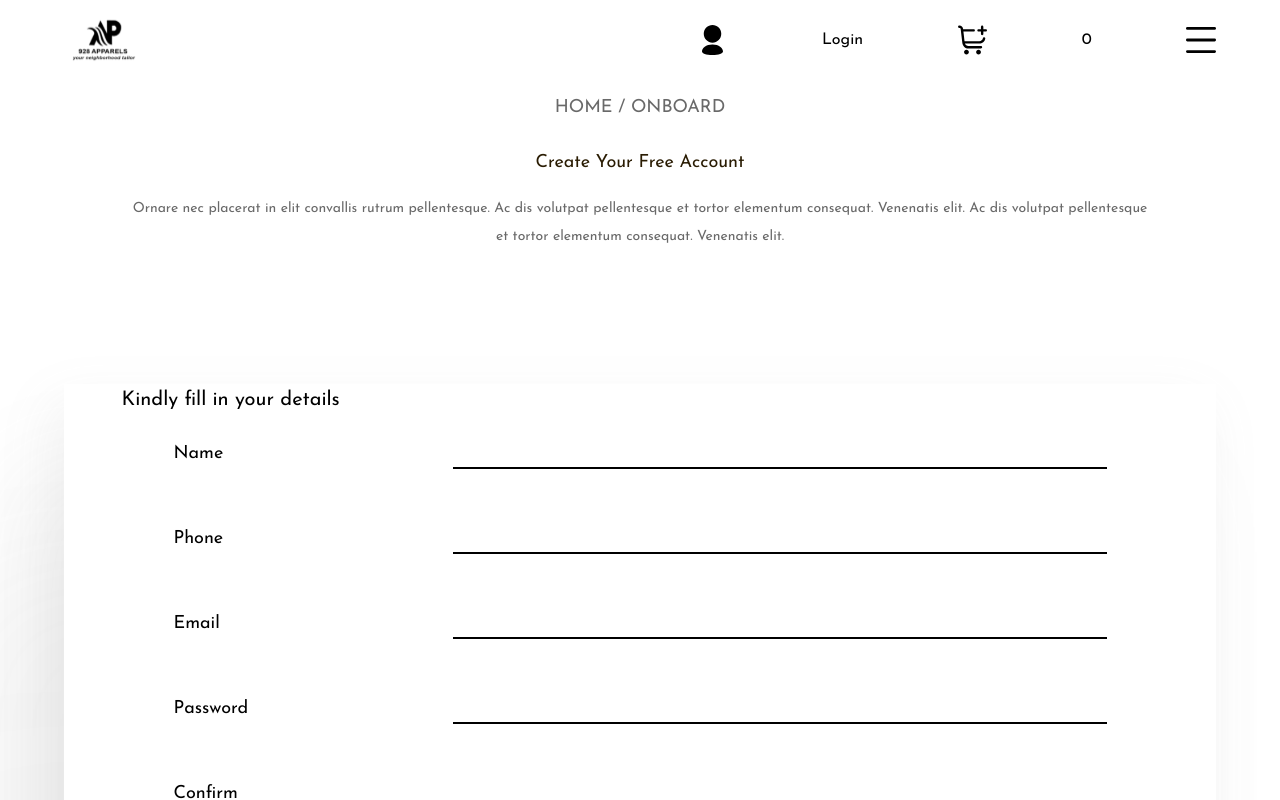
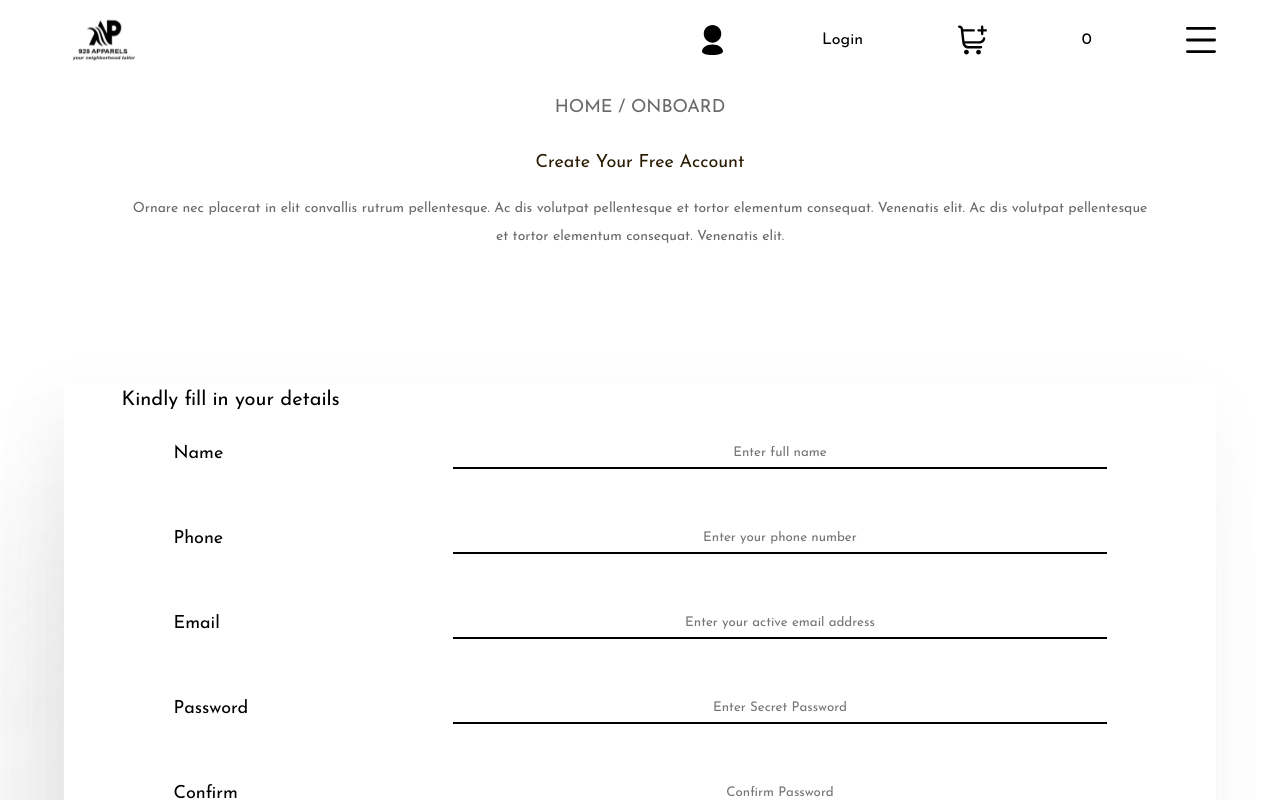
Before and after one commit to Sammysoft/web-front, a React (Create React App) app: page /signup in a window 1280 px wide. Shown: the top 800 px of the page. Built offline with nearby package versions, Linux system fonts and the light colour scheme; the HTML template or start-up script is replaced by a standard one; a web font is replaced by a local one.

Commit message:
added endpoint for authentication

```diff
--- a/package.json
+++ b/package.json
@@ -6,9 +6,11 @@
     "@testing-library/jest-dom": "^5.17.0",
     "@testing-library/react": "^13.4.0",
     "@testing-library/user-event": "^13.5.0",
+    "axios": "^1.7.3",
     "prop-types": "^15.8.1",
     "react": "^18.3.1",
     "react-dom": "^18.3.1",
+    "react-hot-toast": "^2.4.1",
     "react-router": "^6.23.1",
     "react-router-dom": "^6.23.1",
     "react-scripts": "5.0.1",
--- a/src/App.js
+++ b/src/App.js
@@ -10,10 +10,12 @@ import LoginPage from "./pages/LoginPage";
 import SignupPage from "./pages/SignupPage";
 import CheckoutPage from "./pages/CheckoutPage";
 import AdminDashboard from "./pages/AdminPages";
+import { Toaster } from "react-hot-toast";
 
 function App() {
   return (
     <>
+      <Toaster />
       <Routes>
         <Route path="/" exact element={<HomePage />} />
         <Route path="/product" exact element={<ProductsPage />} />
--- /dev/null
+++ b/src/Services/AuthDataService.jsx
@@ -0,0 +1,16 @@
+/* eslint-disable */
+
+import { apiCall, tokenApiCall } from "../utils/Api";
+
+
+class AuthService {
+    async login(payload){
+        return apiCall.post('/auth', payload)
+    }
+
+    async onboard(payload){
+        return apiCall.post('/onboard', payload)
+    }
+}
+
+export default new AuthService();
--- a/src/components/Admin/AddProduct.jsx
+++ b/src/components/Admin/AddProduct.jsx
@@ -386,10 +386,11 @@ const ProductForm = () => {
   );
 };
 
-const TextField = styled.div`
+const TextField = styled.input`
   width: 70%;
   height: 100%;
   border-bottom: 1px solid #000000;
+  font-size: 18px;
   display: flex;
   flex-direction: row;
   align-items: center;
@@ -399,6 +400,7 @@ const TextField = styled.div`
   outline: none; /* Removes the default outline on focus */
   padding: 8px 0; /* Adjust padding as needed */
   font-family: ${Fonts.PRIMARY};
+  background: transparent;
 
   &:focus {
     border-bottom: 2px solid #000; /* Adds a visible bottom border on focus */
@@ -408,10 +410,9 @@ const TextField = styled.div`
     border-bottom: 2px solid #000; /* Ensures the bottom border remains on active state */
   }
 
-  // @media (max-width: 1400px) {
-  //   width: 65%;
-  //   height: 60%;
-  // }
+  @media (max-width: 1400px) {
+    font-size: 14px;
+  }
 `;
 
 const SelectWrap = styled.div`
--- a/src/components/Admin/Orders.jsx
+++ b/src/components/Admin/Orders.jsx
@@ -8,13 +8,18 @@ import {
   VerticalFlexedWrapper,
 } from "../Elements";
 import ArrowDown from "../../assets/Icons/svg/arrow_down.svg";
-import prodImage from "../../assets/Images/prod3.svg";
 import { Text } from "../Home/Blogs";
 import { Fonts } from "../../assets/Res/fonts";
 
 const Wrapper = styled.div`
   width: 80%;
   padding: 5%;
+
+  @media (max-width: 1400px) {
+    width: 90%;
+    margin: 5%;
+    padding: 0%;
+  }
 `;
 
 const Orders = ({ prod }) => {
@@ -23,9 +28,12 @@ const Orders = ({ prod }) => {
       <Wrapper>
         <HorizontalFlexedWrapper
           width={"70%"}
+          smallWidth={"100%"}
           elements={
             <>
-              <Text align={"left"}>1. Omotayo Olubunmi (3)</Text>
+              <Text align={"left"} fontSmall={"14px"}>
+                1. Omotayo Olubunmi (3)
+              </Text>
               <ImageWrapper image={ArrowDown} width={"20px"} height={"20px"} />
             </>
           }
@@ -33,6 +41,7 @@ const Orders = ({ prod }) => {
         <HorizontalFlexedWrapper
           width={"80%"}
           margin={"0% 10% 0% 0%"}
+          smallWidth={"100%"}
           elements={
             <>
               {/* <ProductWrapping background={prod.image}></ProductWrapping> */}
@@ -42,10 +51,16 @@ const Orders = ({ prod }) => {
                 height={"100%"}
                 elements={
                   <>
+                    <VerticalFlexedWrapper
+                      height={"40%"}
+                      elements={
+                        <>
                           <Text
                             weight={"800"}
                             size={"22px"}
                             align={"left"}
+                            fontSmall={"14px"}
+                            smallLine={"20px"}
                             style={{ padding: "5px" }}
                           >
                             {prod.name}
@@ -54,23 +69,47 @@ const Orders = ({ prod }) => {
                             weight={"800"}
                             size={"22px"}
                             align={"left"}
+                            fontSmall={"14px"}
+                            smallLine={"20px"}
                             style={{ padding: "5px" }}
                           >
                             {prod.price}
                           </Text>
-
-                    <Text style={{ padding: "5px" }} align={"left"}>
+                          <Text
+                            style={{ padding: "5px" }}
+                            align={"left"}
+                            fontSmall={"14px"}
+                            smallLine={"20px"}
+                          >
                             Colour: Brown
                           </Text>
-                    <Text style={{ padding: "5px" }} align={"left"}>
+                          <Text
+                            style={{ padding: "5px" }}
+                            align={"left"}
+                            fontSmall={"14px"}
+                            smallLine={"20px"}
+                          >
                             Thigh: 20
                           </Text>
-                    <Text style={{ padding: "5px" }} align={"left"}>
+                          <Text
+                            style={{ padding: "5px" }}
+                            align={"left"}
+                            fontSmall={"14px"}
+                            smallLine={"20px"}
+                          >
                             Waist: 34
                           </Text>
-                    <Text style={{ padding: "5px" }} align={"left"}>
+                          <Text
+                            style={{ padding: "5px" }}
+                            align={"left"}
+                            fontSmall={"14px"}
+                            smallLine={"20px"}
+                          >
                             Length: 49
                           </Text>
+                        </>
+                      }
+                    />
                     <HorizontalFlexedWrapper
                       align={"flex-start"}
                       width={"100%"}
@@ -88,6 +127,7 @@ const Orders = ({ prod }) => {
                                     height={"50%"}
                                     align={"left"}
                                     smallWidth={"10%"}
+                                    fontSmall={"14px"}
                                   >
                                     Status
                                   </Text>
@@ -116,7 +156,7 @@ const Orders = ({ prod }) => {
                       }
                     />
 
-                    <Text align={"left"} color={"#FD9017"}>
+                    <Text align={"left"} color={"#FD9017"} fontSmall={"14px"}>
                       {"View delivery details >>>"}
                     </Text>
                   </>
@@ -151,7 +191,7 @@ const ProductWrapping = styled.div`
 `;
 
 const TextField = styled.input`
-  width: 80%;
+  width: 70%;
   height: 100%;
   border-bottom: 1px solid #000000;
   display: flex;
@@ -164,6 +204,7 @@ const TextField = styled.input`
   padding: 8px 0; /* Adjust padding as needed */
   font-family: ${Fonts.PRIMARY};
   text-align: center;
+  background: transparent;
 
   &:focus {
     border-bottom: 2px solid #000; /* Adds a visible bottom border on focus */
--- a/src/components/Auth/Form.jsx
+++ b/src/components/Auth/Form.jsx
@@ -1,3 +1,5 @@
+/* eslint-disable */
+
 import React from "react";
 import styled from "styled-components";
 import {
@@ -10,6 +12,8 @@ import { Text } from "../Home/Blogs";
 import FormImg from "../../assets/Images/signup_form.svg";
 import { useNavigate } from "react-router";
 import { Fonts } from "../../assets/Res/fonts";
+import AuthDataService from "../../Services/AuthDataService";
+import toast, { Toaster } from "react-hot-toast";
 
 const Wrapper = styled.div`
   height: 60vh;
@@ -31,8 +35,28 @@ const Wrapper = styled.div`
 
 export const LoginForm = () => {
   const navigate = useNavigate();
+  const [email, setEmail] = React.useState();
+  const [password, setPassword] = React.useState();
+
+  const handleLogin = async () => {
+    const payload = {
+      email,
+      password,
+    };
+
+    try {
+      const response = await AuthDataService.login(payload);
+      if (response) console.log(response);
+      toast.success("Login successful");
+    } catch (error) {
+      toast.error(error.response.data.message);
+      console.log(error.response);
+    }
+  };
+
   return (
     <>
+      <Toaster />
       <Wrapper>
         <HorizontalFlexedWrapper
           invert={true}
@@ -76,7 +100,13 @@ export const LoginForm = () => {
                                         >
                                           Email
                                         </Text>
-                                        <TextField />
+                                        <TextField
+                                          placeholder="Enter your email"
+                                          value={email}
+                                          onChange={(e) =>
+                                            setEmail(e.target.value)
+                                          }
+                                        />
                                         {/* <HorizontalFlexedWrapper
                                             width={"70%"}
                                             height={"100%"}
@@ -128,7 +158,13 @@ export const LoginForm = () => {
                                         >
                                           Password
                                         </Text>
-                                        <TextField />
+                                        <TextField
+                                          placeholder="Type your password"
+                                          value={password}
+                                          onChange={(e) =>
+                                            setPassword(e.target.value)
+                                          }
+                                        />
                                         {/* <HorizontalFlexedWrapper
                                             width={"50%"}
                                             height={"100%"}
@@ -169,6 +205,7 @@ export const LoginForm = () => {
                         elements={
                           <>
                             <StyledButton
+                              onPress={() => handleLogin()}
                               bgColor={"#8787871A"}
                               text={"Login"}
                               width={"20%"}
@@ -224,6 +261,35 @@ export const LoginForm = () => {
 
 export const SignupForm = () => {
   const navigate = useNavigate();
+  const [fullName, setFullName] = React.useState();
+  const [email, setEmail] = React.useState();
+  const [phone, setPhone] = React.useState();
+  const [password, setPassword] = React.useState();
+  const [confirmPassword, setConfirmPassword] = React.useState();
+
+  const handleSignUp = async () => {
+    const payload = {
+      email,
+      password,
+      fullName,
+      phone,
+    };
+
+  if(password === confirmPassword){
+    try {
+      const response = await AuthDataService.onboard(payload);
+      if (response) {
+        console.log(response);
+        navigate("/login");
+      }
+    } catch (error) {
+      toast.error(error.response.data.message);
+    }
+  }else{
+    toast.error("Passwords doesn't match")
+  }
+  };
+
   return (
     <>
       <Wrapper>
@@ -269,7 +335,13 @@ export const SignupForm = () => {
                                         >
                                           Name
                                         </Text>
-                                        <TextField />
+                                        <TextField
+                                          placeholder="Enter full name"
+                                          value={fullName}
+                                          onChange={(e) =>
+                                            setFullName(e.target.value)
+                                          }
+                                        />
                                         {/* <HorizontalFlexedWrapper
                                             width={"50%"}
                                             height={"100%"}
@@ -321,7 +393,13 @@ export const SignupForm = () => {
                                         >
                                           Phone
                                         </Text>
-                                        <TextField />
+                                        <TextField
+                                          placeholder="Enter your phone number"
+                                          value={phone}
+                                          onChange={(e) =>
+                                            setPhone(e.target.value)
+                                          }
+                                        />
                                         {/* <HorizontalFlexedWrapper
                                             width={"50%"}
                                             height={"100%"}
@@ -372,7 +450,15 @@ export const SignupForm = () => {
                                         >
                                           Email
                                         </Text>
-                                        <TextField />
+                                        <TextField
+                                          placeholder={
+                                            "Enter your active email address"
+                                          }
+                                          value={email}
+                                          onChange={(e) =>
+                                            setEmail(e.target.value)
+                                          }
+                                        />
                                         {/* <HorizontalFlexedWrapper
                                             width={"50%"}
                                             height={"100%"}
@@ -424,7 +510,13 @@ export const SignupForm = () => {
                                         >
                                           Password
                                         </Text>
-                                        <TextField />
+                                        <TextField
+                                          placeholder="Enter Secret Password"
+                                          value={password}
+                                          onChange={(e) =>
+                                            setPassword(e.target.value)
+                                          }
+                                        />
                                         {/* <HorizontalFlexedWrapper
                                             width={"50%"}
                                             height={"100%"}
@@ -475,7 +567,13 @@ export const SignupForm = () => {
                                         >
                                           Confirm
                                         </Text>
-                                        <TextField />
+                                        <TextField
+                                          placeholder="Confirm Password"
+                                          value={confirmPassword}
+                                          onChange={(e) =>
+                                            setConfirmPassword(e.target.value)
+                                          }
+                                        />
                                         {/* <HorizontalFlexedWrapper
                                             width={"50%"}
                                             height={"100%"}
@@ -509,6 +607,7 @@ export const SignupForm = () => {
                         elements={
                           <>
                             <StyledButton
+                              onPress={() => handleSignUp()}
                               bgColor={"#8787871A"}
                               text={"Create"}
                               width={"15%"}
@@ -604,7 +703,6 @@ const TextField = styled.input`
   &:active {
     border-bottom: 2px solid #000; /* Ensures the bottom border remains on active state */
   }
-
 `;
 
 const SelectWrap = styled.div`
```
Also changed, not shown: src/components/Elements/index.jsx (+8 -2 lines), src/utils/Api.jsx (added, +29 -0 lines), 1 other file (tests, documents, lock files or other folders). Lines whose indentation alone changed are shown as unchanged.
